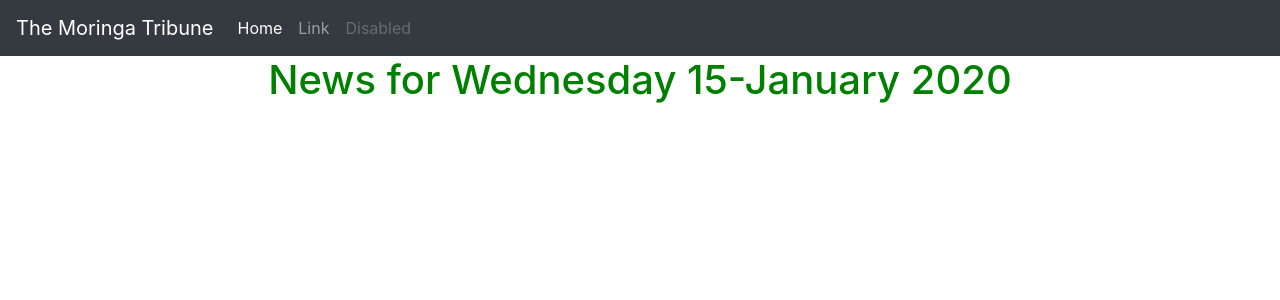
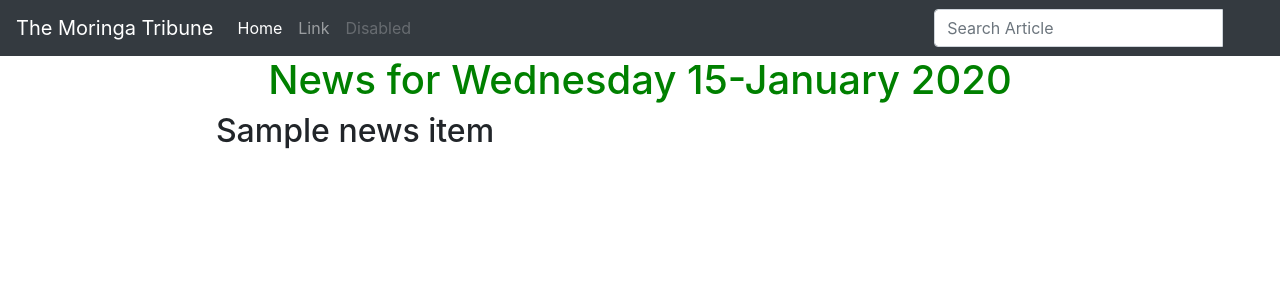
Before and after one commit to Sundaybrian/tribune, a Django app: template news/templates/all-news/past-news.html in a window 1280 px wide. Shown: the top 300 px of the page. Run offline with Django 3.2, Linux system fonts and the light colour scheme; the template is opened without the code that fills it: most values are stand-ins (such as "Sample title", 1, 10 or a date in 2020); some libraries are stand-ins or nearby versions.

Commit message:
add a search form to the navbar

```diff
--- a/news/templates/all-news/past-news.html
+++ b/news/templates/all-news/past-news.html
@@ -1,5 +1,26 @@
-{% extends 'all-news/base.html'%}
+{%extends 'all-news/base.html'%}
 {% block content %}
-    {{block.super}}
+{{ block.super}}
 
-{% endblock content %}
+<div class="container">
+
+  <!-- Looping through news   -->
+  {% for news_item in news %}
+
+  <div class="row">
+    <!-- displaying News articles -->
+    <div class="col-xs-6 col-sm-6 col-md-6 col-lg-6">
+      <h2 class="text-center"> {{ news_item.title }} </h2>
+    </div>
+
+  </div>
+
+  {% empty %}
+  <div class="row">
+    <h2 class="text-center">There No News Items</h2>
+  </div>
+  {% endfor %}
+
+</div>
+
+{% endblock %}
--- a/news/templates/navbar.html
+++ b/news/templates/navbar.html
@@ -25,6 +25,22 @@
       </li>
     </ul>
 
+    <!-- Adding a search form  -->
+    <div class="col-sm-4 col-md-4 navbar-right">
+
+      <form class="navbar-form" role="search" action="{% url 'search_results' %}">
+
+        <div class="input-group">
+          <input type="text" class="form-control" placeholder="Search Article" name="article">
+          <div class="input-group-btn">
+            <button class="btn btn-default" type="submit"><i class="glyphicon glyphicon-search"></i></button>
+          </div>
+        </div>
+
+      </form>
+    </div>
+    <!-- search form end -->
+
   </div>
 </nav>
 </body>
```
Also changed, not shown: news/templates/all-news/today-news.html (+24 -3 lines), news/views.py (+6 -2 lines).
